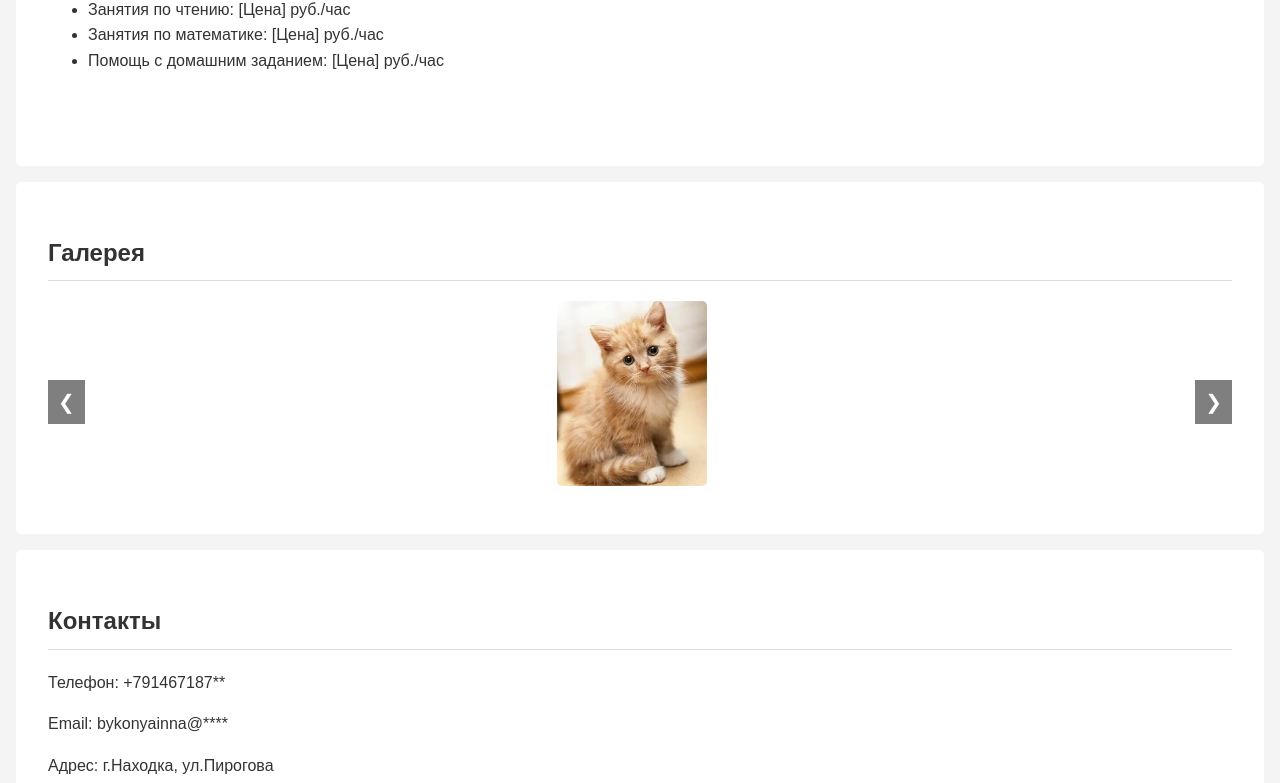
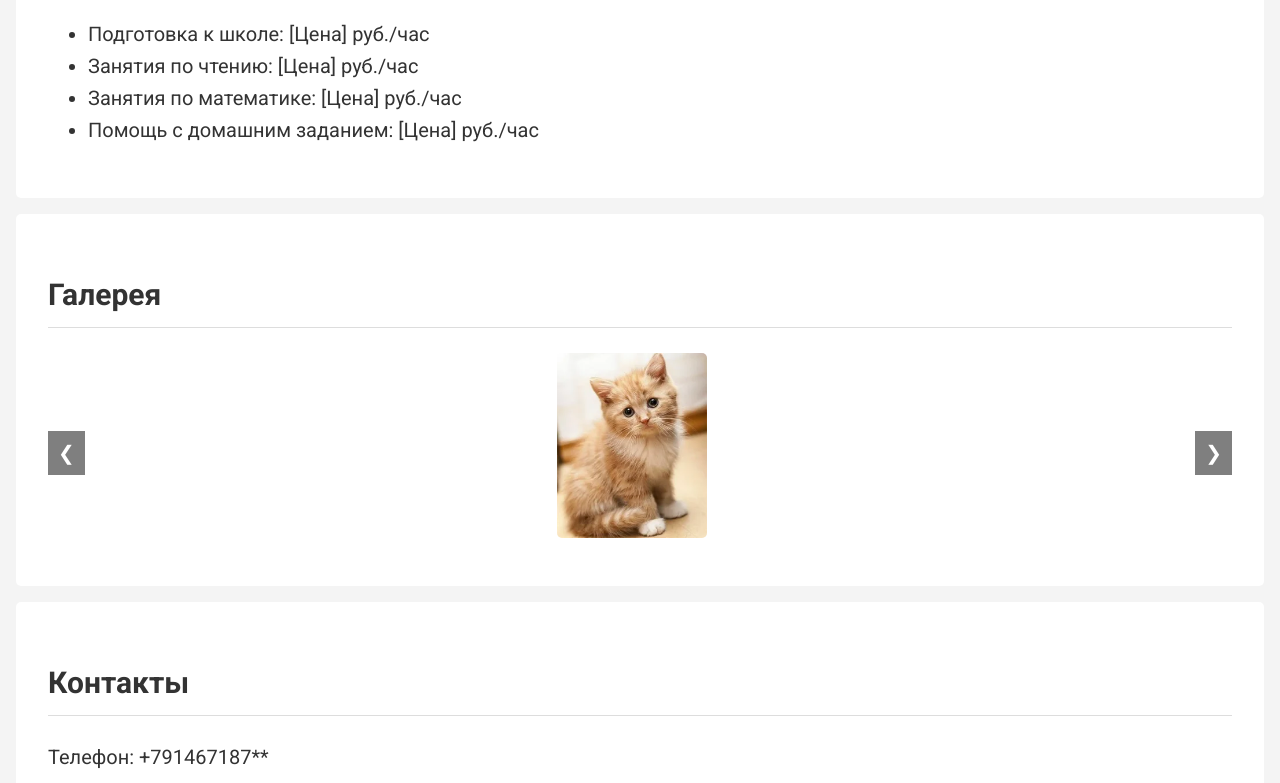
Before and after one commit to babkaghoul/teacher, a plain HTML site: page index.html in a window 1280 px wide. Shown: the part 635-1418 px from the top of the page. Drawn offline with Linux system fonts and the light colour scheme.

Commit message:
Add files via upload

```diff
--- a/index.html
+++ b/index.html
@@ -5,6 +5,10 @@
     <meta name="viewport" content="width=device-width, initial-scale=1.0">
     <title>Репетитор начальных классов</title>
     <link rel="stylesheet" href="style.css">
+    <link rel="preconnect" href="https://fonts.googleapis.com">
+    <link rel="preconnect" href="https://fonts.gstatic.com" crossorigin>
+    <link href="https://fonts.googleapis.com/css2?family=Roboto:wght@400;700&display=swap" rel="stylesheet">
+
 </head>
 <body>
     <header>
--- a/style.css
+++ b/style.css
@@ -1,10 +1,11 @@
 body {
-    font-family: Arial, sans-serif;
+    font-family: 'Roboto', sans-serif;
     margin: 0;
     padding: 0;
     background-color: #f4f4f4;
     color: #333;
     line-height: 1.6;
+    font-size: 20px;
 }
 
 header {
```
